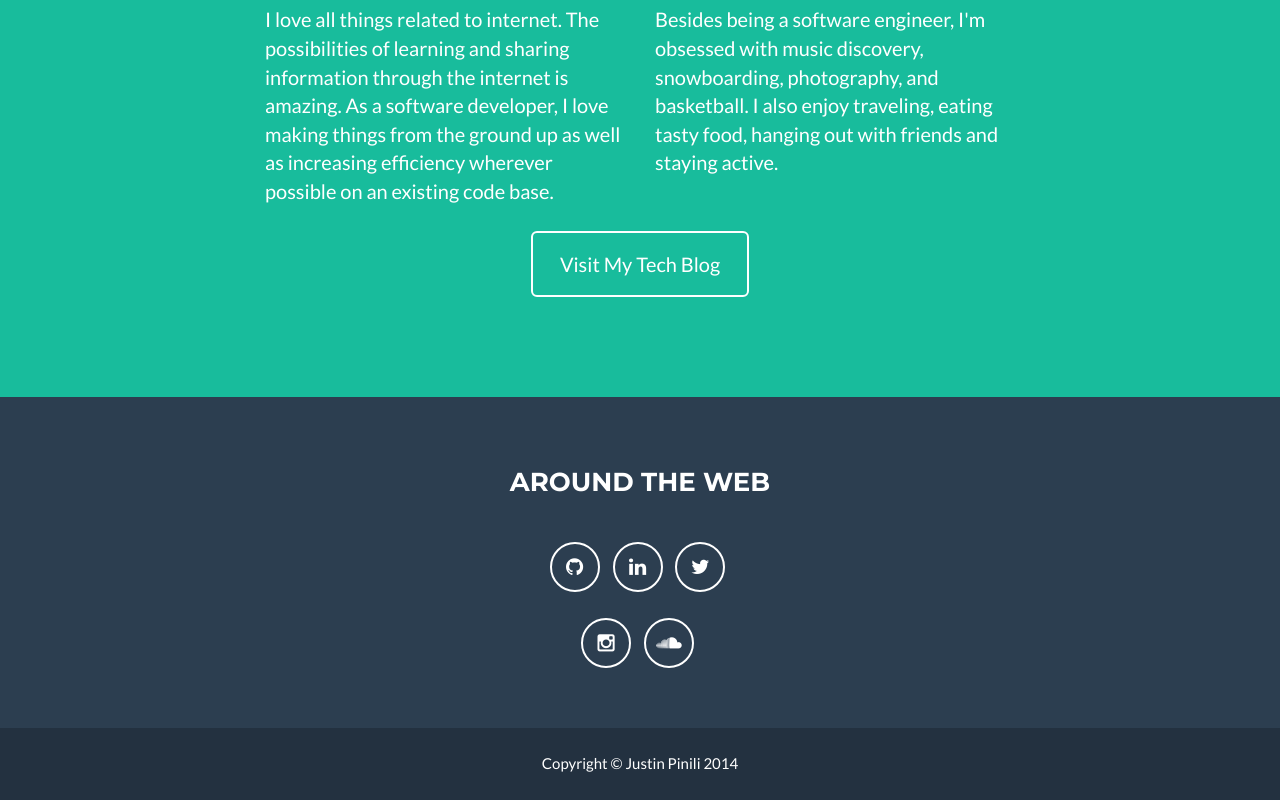
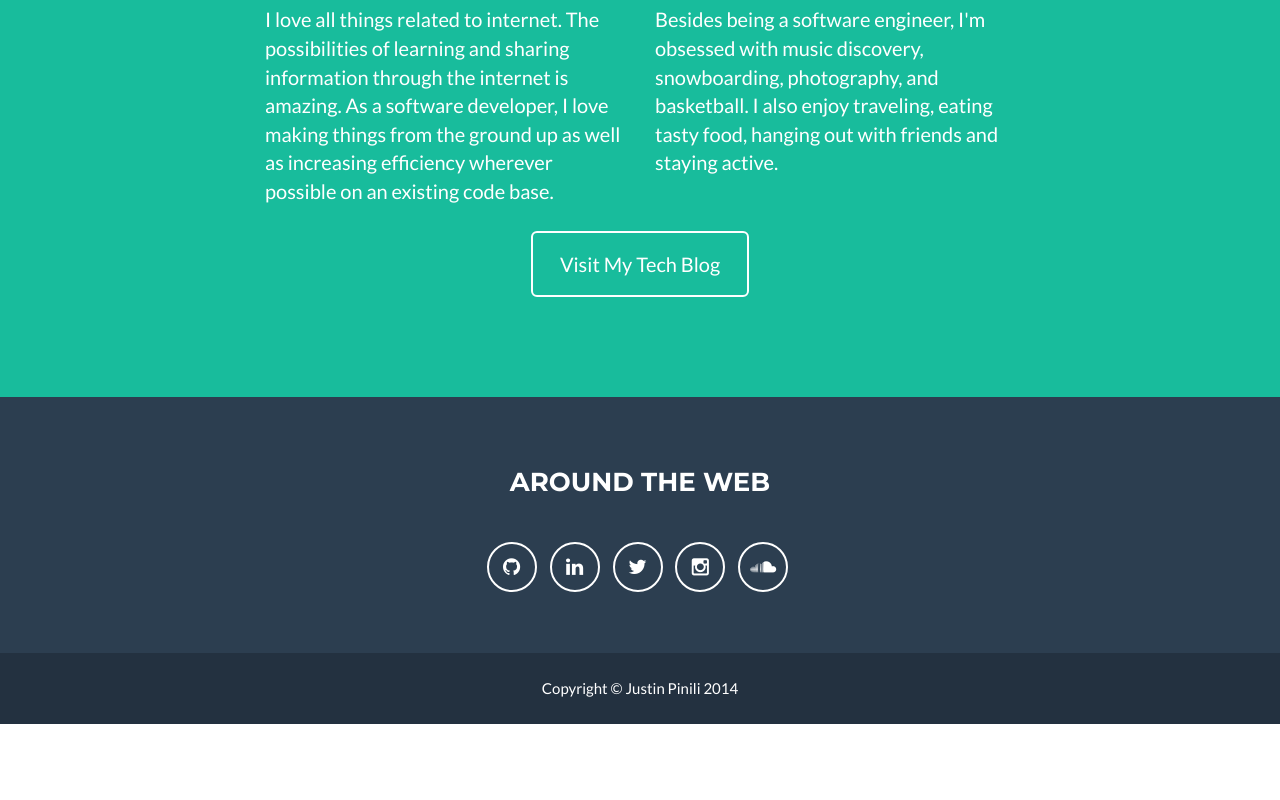
Before and after one commit to justinpinili/justinpinili, a plain HTML site: page index.html in a window 1280 px wide. Shown: the part 1754-2554 px from the top of the page. After the commit the page ends 2478 px from the top, so only its background shows below. Drawn offline with nearby package versions, Linux system fonts and the light colour scheme.

Commit message:
one line

```diff
--- a/index.html
+++ b/index.html
@@ -210,8 +210,6 @@
                             <li>
                                 <a href="http://www.twitter.com/jro_bot" target="_blank" class="btn-social btn-outline"><i class="fa fa-fw fa-twitter"></i></a>
                             </li>
-                        </ul>
-                        <ul class="list-inline">
                             <li>
                                 <a href="https://www.instagram.com/jro_bot" target="_blank" class="btn-social btn-outline"><i class="fa fa-fw fa-instagram"></i></a>
                             </li>
```
